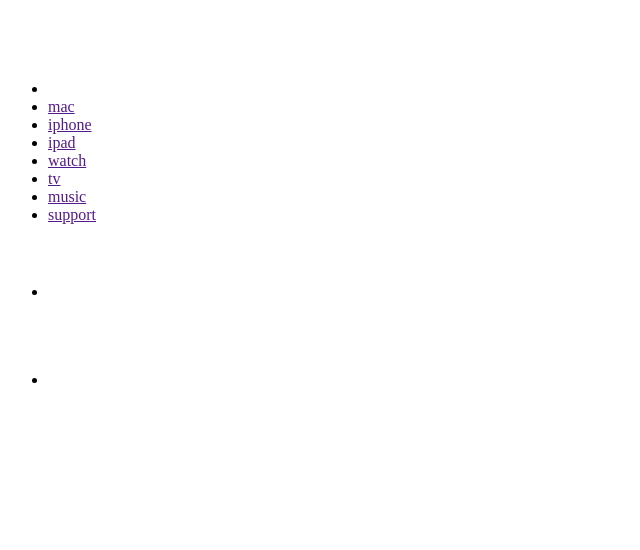
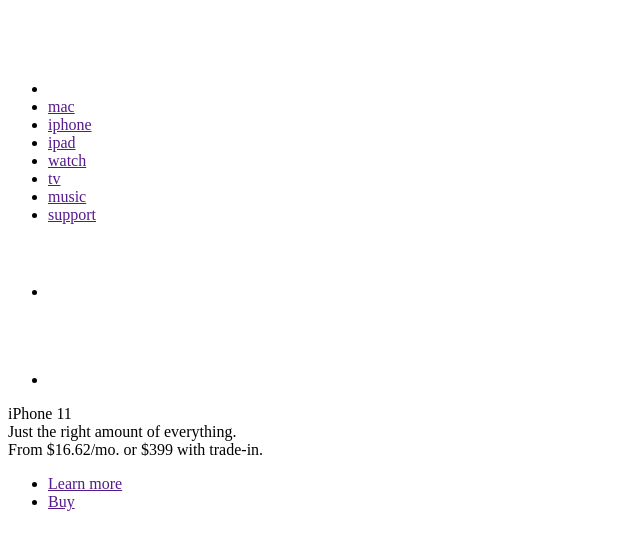
Before and after one commit to Esmael-Mohammed/AppleClone, a plain HTML site: page index.html in a window 1280 px wide. Shown: the whole page, without its empty margins (0-640 px from the left). Drawn offline with Linux system fonts and the light colour scheme; files whose address does not match are found by name.

Commit message:
rosa section three

```diff
--- a/index.html
+++ b/index.html
@@ -32,7 +32,25 @@
         </div>
       </div>
     </header>
-
+<section class="third-highlight-wrapper">
+			<div class="internal-wrapper">
+				<div class="title-wraper">
+					iPhone 11
+				</div>
+				<div class="description-wrapper">
+					Just the right amount of everything.
+				</div>
+				<div class="price-wrapper">
+					From $16.62/mo. or $399 with trade‑in.
+				</div>
+				<div class="links-wrapper">
+					<ul>
+						<li><a href="">Learn more</a></li>
+						<li><a href="">Buy</a></li>
+					</ul>
+				</div>
+			</div>
+		</section>
 
 </body>
 </html>
```
